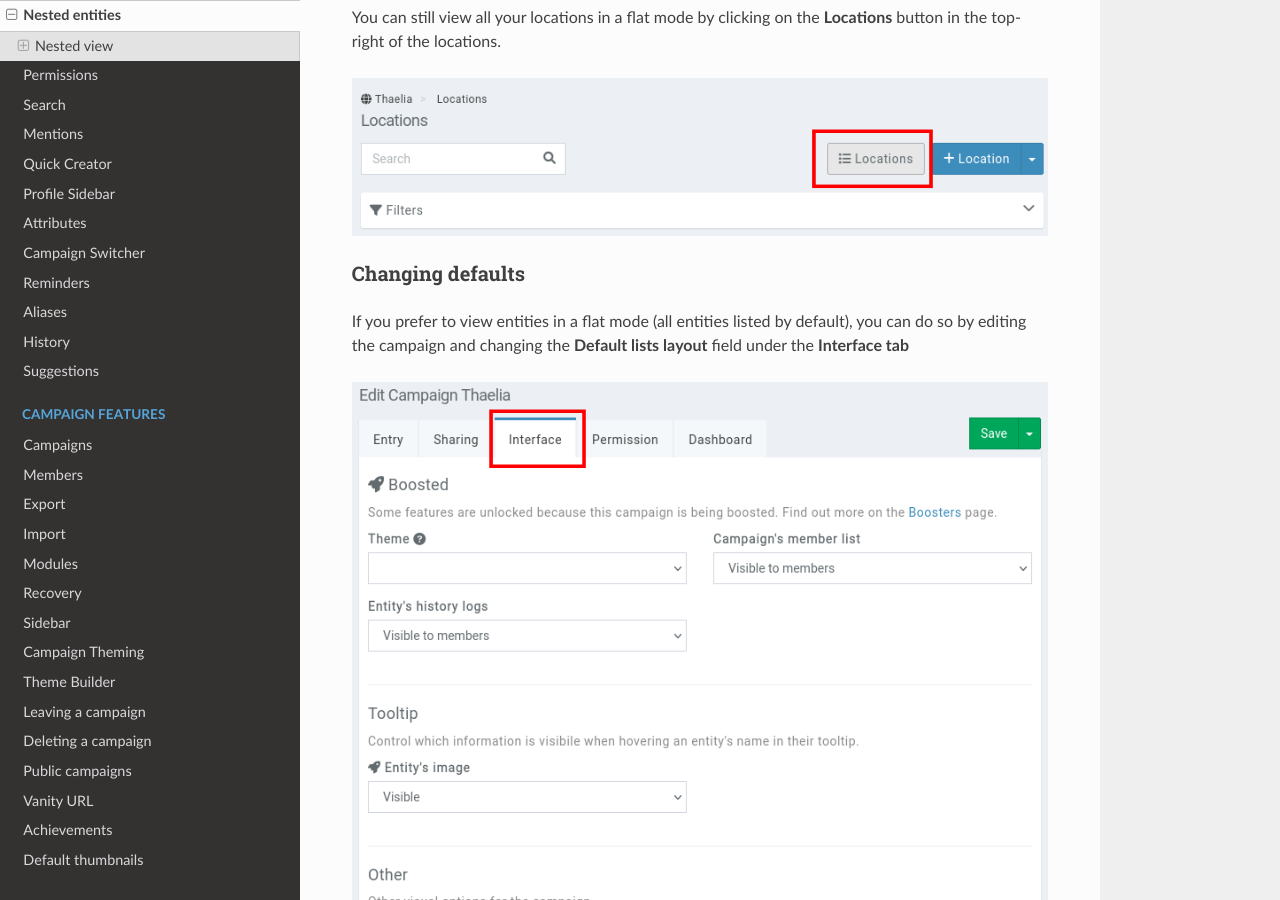
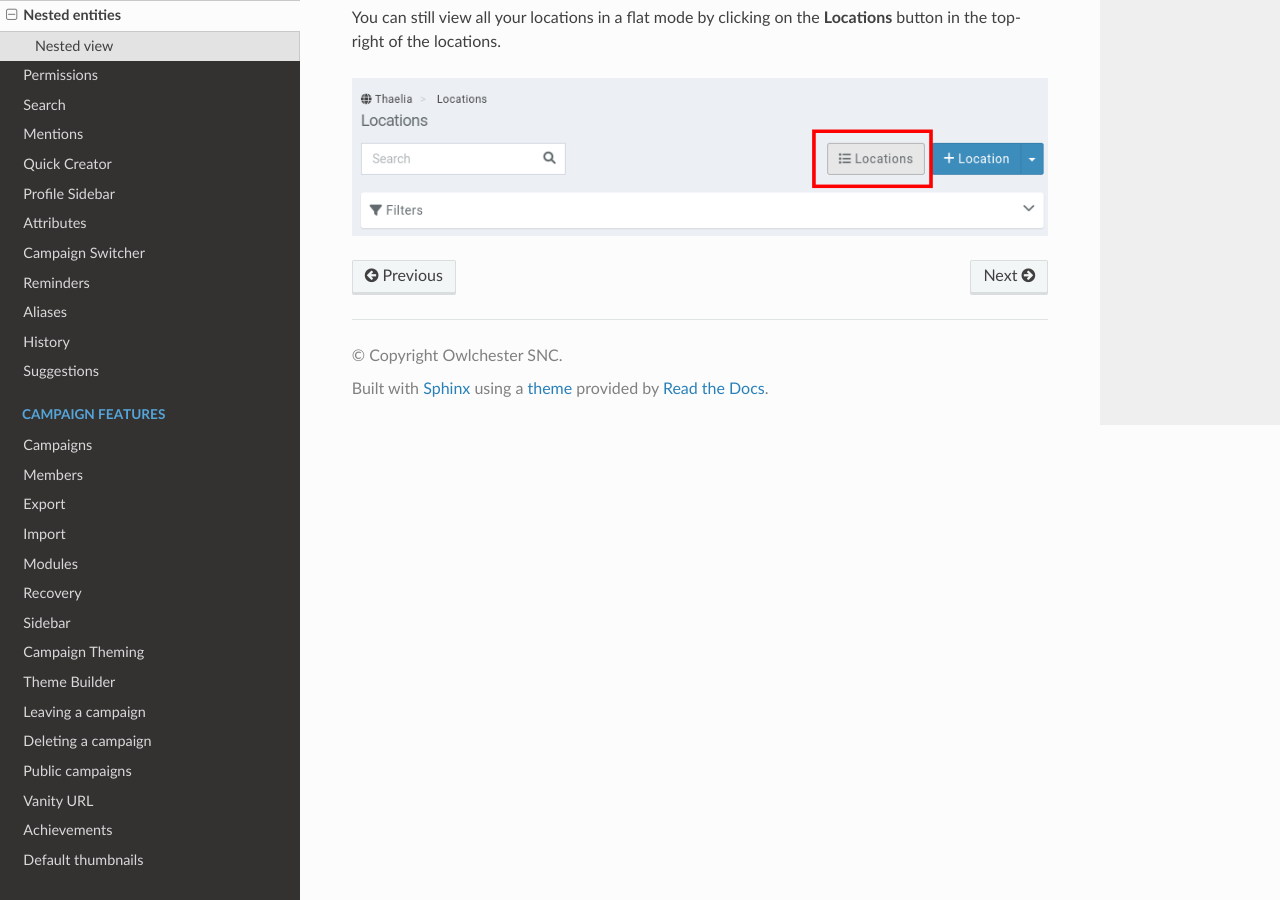
Before and after one commit to owlchester/kanka-docs, a Sphinx documentation site: the page built from docs/features/nested.md, in a window 1280 px wide and 900 px high, scrolled down 914 px. Built offline with Sphinx 7.4.7 and the Read the Docs theme 3.1.0, drawn with Linux system fonts in a browser that asks for light colours; pages that are not in the unit, such as notebooks, are missing from menus.

Commit message:
Remove old feature reference

```diff
--- a/docs/features/nested.md
+++ b/docs/features/nested.md
@@ -14,11 +14,3 @@
 You can still view all your locations in a flat mode by clicking on the **Locations** button in the top-right of the locations.
 
 ![Switching to a flat view](img/nested-flat.png)
-
-
-### Changing defaults
-
-If you prefer to view entities in a flat mode (all entities listed by default), you can do so by editing the campaign and changing the **Default lists layout** field under the **Interface tab**
-
-
-![Disabling the default nested view](img/nested-edit.png)
```
